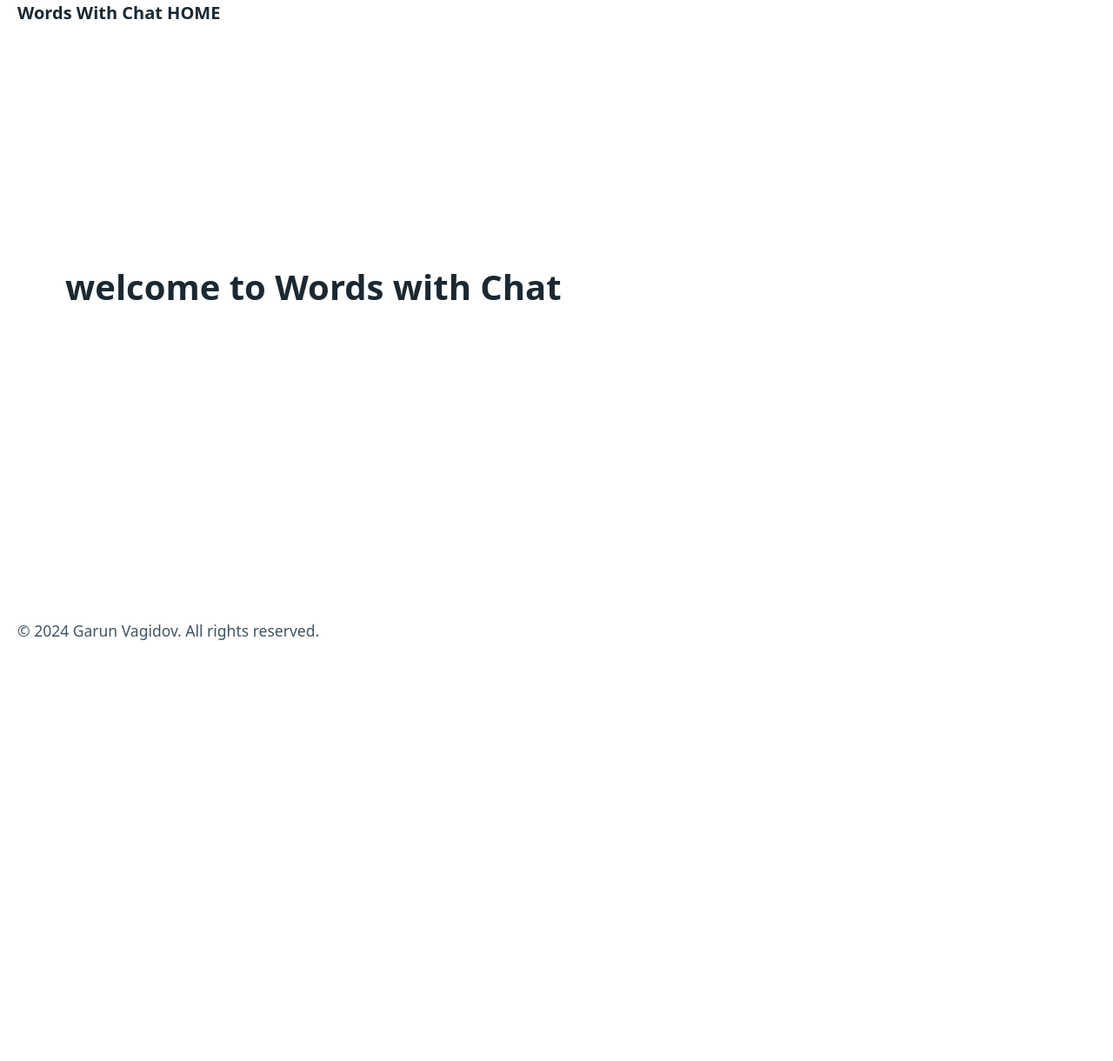
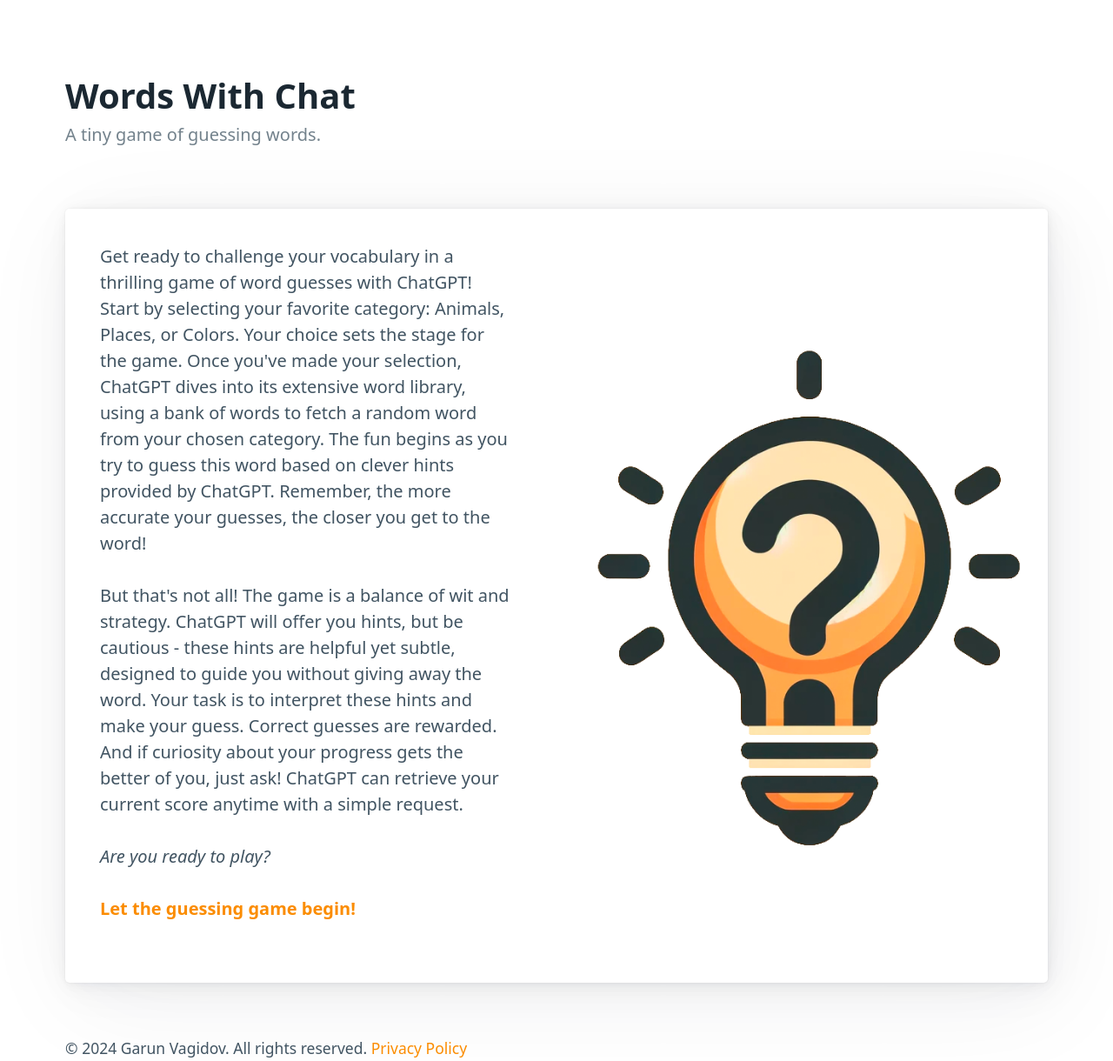
Before and after one commit to garunski/wordswithchat, a website: page public/index.html in a window 1280 px wide. Shown: the whole page at 87% size. Before the commit the page ends 800 px from the top, so only its background shows below. Drawn offline with nearby package versions, Linux system fonts and the light colour scheme.

Commit message:
colors and icons update

```diff
--- a/functions/api/_middleware.ts
+++ b/functions/api/_middleware.ts
@@ -24,6 +24,8 @@
     return new Response("Unauthorized", { status: 403 });
   }
 
+  // TODO: add checking for expiration of the access token
+
   context.data.userId = parts[0];
 
   return context.next();
--- a/public/custom.css
+++ b/public/custom.css
@@ -56,16 +56,9 @@
   }
 }
 
-/* Nav */
-summary[role="link"].secondary:is([aria-current], :hover, :active, :focus) {
-  background-color: transparent;
-  color: var(--secondary-hover);
-}
-
-/* Hero Image */
 article div:nth-of-type(2) {
   display: none;
-  background-color: #374956;
+  background-image: url("./wordswithchat.png");
   background-position: center;
   background-size: cover;
 }
@@ -80,3 +73,21 @@
 body > footer {
   padding: 1rem 0;
 }
+
+body > header {
+  padding-bottom: 0em;
+}
+
+.login {
+  min-height: 400px;
+  display: flex;
+  align-items: center;
+}
+
+[data-theme="light"],
+:root:not([data-theme="dark"]) {
+  --primary: #fb8c00;
+  --primary-hover: #f57c00;
+  --primary-focus: rgba(251, 140, 0, 0.125);
+  --primary-inverse: #fff;
+}
--- a/public/index.html
+++ b/public/index.html
@@ -1,4 +1,4 @@
-<!doctype html>
+<!DOCTYPE html>
 <html lang="en">
   <head>
     <meta charset="utf-8" />
@@ -6,7 +6,7 @@
     <title>Words With Chat</title>
     <meta
       name="description"
-      content="A minimalist layout for Login pages. Built with Pico CSS."
+      content="A tiny game of guessing words."
     />
     <link rel="shortcut icon" href="./favicon.ico" />
     <link rel="canonical" href="https://wordswithchat.com" />
@@ -21,20 +21,56 @@
   </head>
 
   <body>
-    <nav class="container-fluid">
-      <a href="./" class="contrast"><strong>Words With Chat HOME</strong></a>
-    </nav>
+    <header class="container">
+      <hgroup>
+        <h1>Words With Chat</h1>
+        <p>A tiny game of guessing words.</p>
+      </hgroup>
+    </header>
 
     <main class="container">
-      <h1>welcome to Words with Chat</h1>
+      <article class="grid">
+        <div>
+        <hgroup>
+      <p>
+        Get ready to challenge your vocabulary in a thrilling game of word
+        guesses with ChatGPT! Start by selecting your favorite category:
+        Animals, Places, or Colors. Your choice sets the stage for the game.
+        Once you've made your selection, ChatGPT dives into its extensive word
+        library, using a bank of words to fetch a random word from
+        your chosen category. The fun begins as you try to guess this word based
+        on clever hints provided by ChatGPT. Remember, the more accurate your
+        guesses, the closer you get to the word!
+      </p>
+
+      <p>
+        But that's not all! The game is a balance of wit and strategy. ChatGPT
+        will offer you hints, but be cautious - these hints are helpful yet
+        subtle, designed to guide you without giving away the word. Your task is
+        to interpret these hints and make your guess. Correct guesses are
+        rewarded. And if curiosity about your progress gets the better of you,
+        just ask! ChatGPT can retrieve your current score anytime with a simple
+        request.
+      </p>
+      <p>
+        <em>Are you ready to play?</em>
+      </p>
+      <p>
+        <a href="https://chat.openai.com/g/g-HGmSVHyWf-word-guessing-game"><strong>Let the guessing game begin!</strong></a>
+      </p>
+    </div>
+      <div></div>
+    </hgroup>
+    </article>
     </main>
-    <footer class="container-fluid">
+    <footer class="container">
       <small>
         &copy;
         <script>
           document.write(new Date().getFullYear());
         </script>
         Garun Vagidov. All rights reserved.
+        <a href="/privacy">Privacy Policy</a>
       </small>
     </footer>
   </body>
```
Also changed, not shown: functions/auth/chatgpt/login.html (+8 -9 lines), public/privacy.html (+3 -3 lines), README.md, public/favicon.ico (added), public/small-logo.png (added), public/wordswithchat.png (added).
